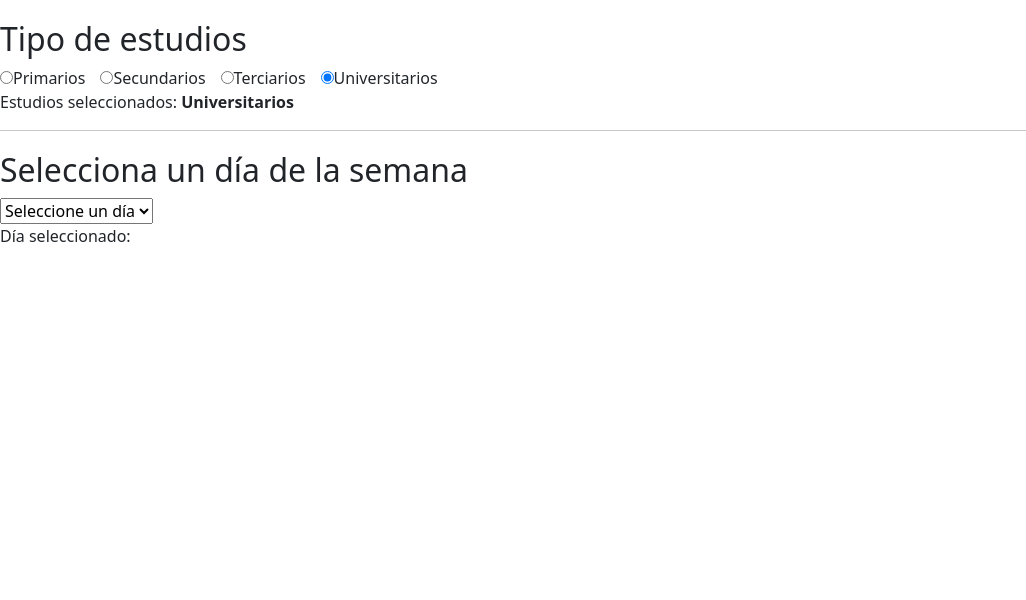
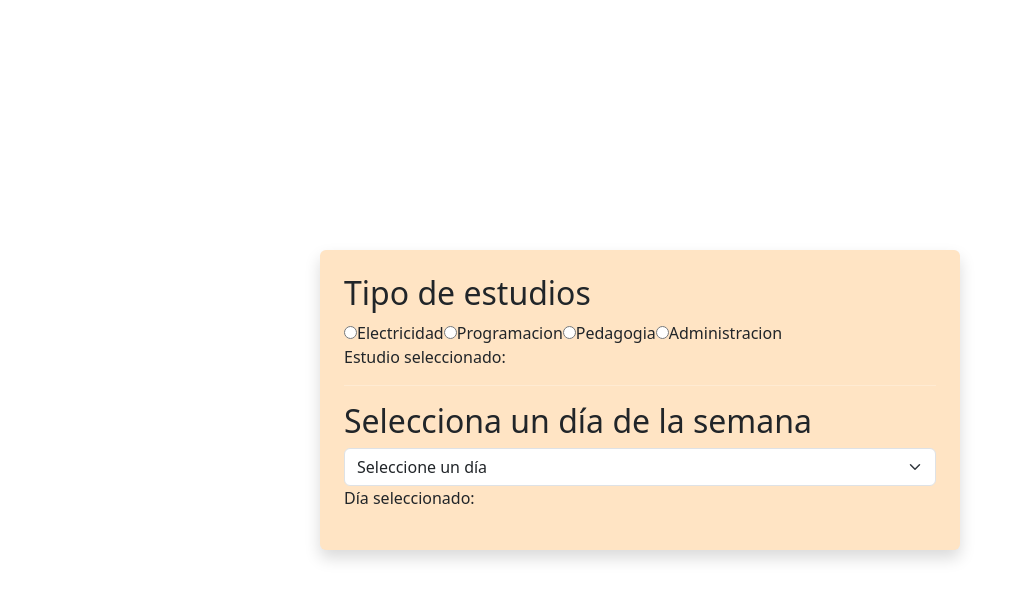
Before and after one commit to christopherguala/proyectosVue, a Vue app: page / in a window 1280 px wide. Shown: the top 600 px of the page, without its empty margins (0-1026 px from the left). Built offline with nearby package versions, Linux system fonts and the light colour scheme.

Commit message:
se trabaja en la tarea seleccionado, se pone bien el nodemodule en el ignore

```diff
--- a/src/App.vue
+++ b/src/App.vue
@@ -2,7 +2,7 @@
 
 import Characters from './components/Characters.vue';
 import Seleccion from './components/Seleccion.vue';
-import UserList from './components/UserList.vue'
+import UserList from './components/UserList.vue';
 </script>
 
 
--- a/src/components/Seleccion.vue
+++ b/src/components/Seleccion.vue
@@ -1,28 +1,54 @@
-<template>
-  <div>
-    <h2>Tipo de estudios</h2>
+<template> <!--no entiendo por que me sale sugerencia amarilla en el < revisar luego xd  -->
+  <div class="d-flex justify-content-center align-items-center min-vh-100">
+    <div
+      class="p-4 text-white rounded shadow w-50 box-color"
+      style="min-width: 320px"
+    >
+      <h2 class="text-dark">Tipo de estudios</h2>
 
-    <div>
-      <input type="radio" id="primarios" value="Primarios" v-model="estudios">
-      <label for="primarios">Primarios</label>
+      <div class="text-dark">
+        <input
+          type="radio"
+          id="electricidad"
+          value="Electricidad"
+          v-model="estudios"
+        />
+        <label for="electricidad">Electricidad</label>
 
-      <input type="radio" id="secundarios" value="Secundarios" v-model="estudios">
-      <label for="secundarios">Secundarios</label>
+        <input
+          type="radio"
+          id="programacion"
+          value="Programacion"
+          v-model="estudios"
+        />
+        <label for="programacion">Programacion</label>
 
-      <input type="radio" id="terciarios" value="Terciarios" v-model="estudios">
-      <label for="terciarios">Terciarios</label>
+        <input
+          type="radio"
+          id="pedagogia"
+          value="Pedagogia"
+          v-model="estudios"
+        />
+        <label for="pedagogia">Pedagogia</label>
 
-      <input type="radio" id="universitarios" value="Universitarios" v-model="estudios">
-      <label for="universitarios">Universitarios</label>
+        <input
+          type="radio"
+          id="administracion"
+          value="Administracion"
+          v-model="estudios"
+        />
+        <label for="administracion">Administracion</label>
       </div>
 
-    <p>Estudios seleccionados: <strong>{{ estudios }}</strong></p>
+      <p class="text-dark">
+        Estudio seleccionado: <strong>{{ estudios }}</strong>
+      </p>
 
-    <hr>
+      <hr /> <!-- lineam vacia para mi estilo nomas -->
 
-    <h2>Selecciona un día de la semana</h2>
+      <h2 class="text-dark">Selecciona un día de la semana</h2>
 
-    <select v-model="diaSeleccionado">
+      <select v-model="diaSeleccionado" class="form-select">
         <option disabled value="">Seleccione un día</option>
         <option>Lunes</option>
         <option>Martes</option>
@@ -33,28 +59,23 @@
         <option>Domingo</option>
       </select>
 
-    <p>Día seleccionado: <strong>{{ diaSeleccionado }}</strong></p>
+      <p class="text-dark">
+        Día seleccionado: <strong>{{ diaSeleccionado }}</strong>
+      </p>
+    </div>
   </div>
 </template>
 
-<script>
-export default {
-  name: 'Seleccion',
-  data() {
-    return {
-      estudios: 'Universitarios', // valor por defecto
-      diaSeleccionado: ''
-    };
-  }
-}
+<script setup>
+import { ref } from "vue";
+
+const estudios = ref("");
+const diaSeleccionado = ref("");
 </script>
 
 <style scoped>
-h2 {
-  margin-top: 20px;
-}
-
-label {
-  margin-right: 15px;
+.box-color {
+  background-color: bisque;
+  color: black;
 }
 </style>
```
Also changed, not shown: 2 other files (tests, documents, lock files or other folders). Lines whose indentation alone changed are shown as unchanged.
